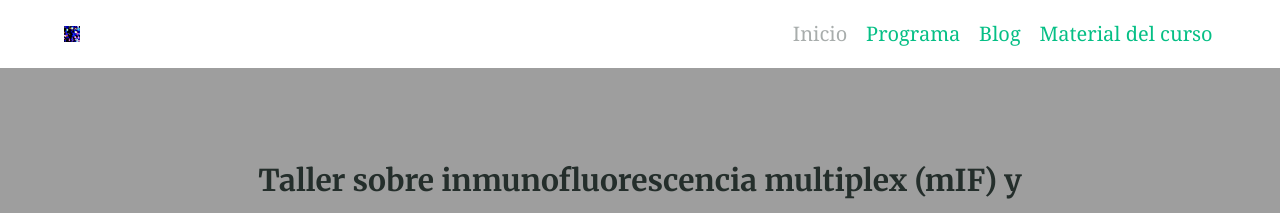
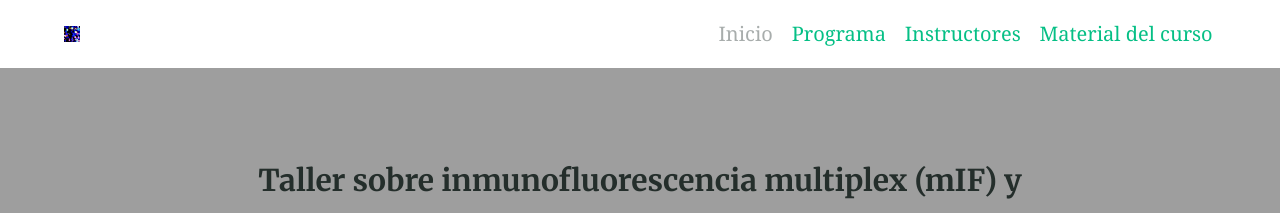
Before and after one commit to acnilo/202411_LNMA_IA-mIF, a Jekyll site: the page built from index.md, in a window 1280 px wide. Shown: the top 213 px of the page. Built offline with Jekyll 4.4.1, drawn with Linux system fonts in a browser that asks for light colours.

Commit message:
Update _config.yml

```diff
--- a/_config.yml
+++ b/_config.yml
@@ -101,7 +101,7 @@ navigation_header:
     url: /
   - title: Programa
     url: /categories/
-  - title: Blog
+  - title: Instructores
     url: /blog/
   - title: Material del curso
     url: https://drive.google.com/drive/folders/1Jm9_aIGEk2-T0geeBIz_YFTtBhsBejt6?usp=sharing
```
